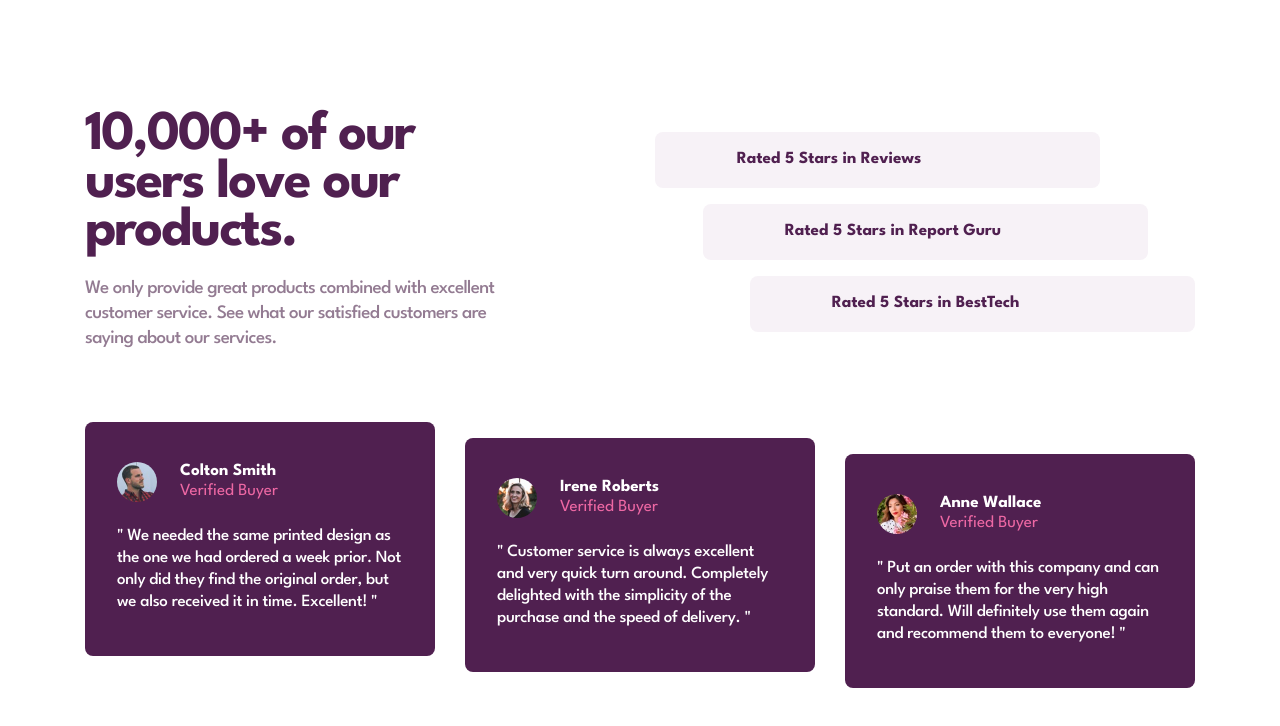
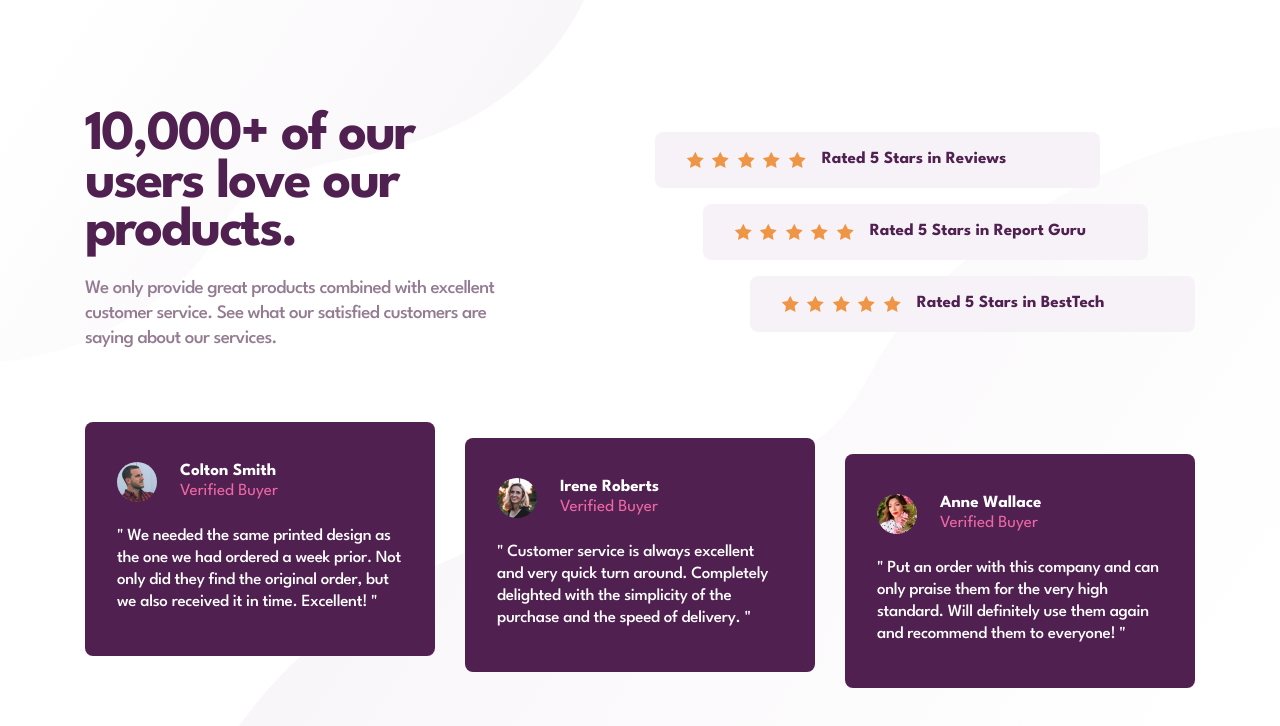
Before and after one commit to codepalacios/social-proof-section, a plain HTML site: page index.html in a window 1280 px wide. Drawn offline with Linux system fonts and the light colour scheme; the site is published under a folder, as on GitHub Pages, so addresses that start at the root find nothing.

Commit message:
[FIX] CSS

```diff
--- a/index.html
+++ b/index.html
@@ -45,31 +45,31 @@
       <section class="container-section__rated">
         <div>
           <div class="container-section__start">
-            <img src="/images/icon-star.svg" alt="" />
-            <img src="/images/icon-star.svg" alt="" />
-            <img src="/images/icon-star.svg" alt="" />
-            <img src="/images/icon-star.svg" alt="" />
-            <img src="/images/icon-star.svg" alt="" />
+            <img src="./images/icon-star.svg" alt="" />
+            <img src="./images/icon-star.svg" alt="" />
+            <img src="./images/icon-star.svg" alt="" />
+            <img src="./images/icon-star.svg" alt="" />
+            <img src="./images/icon-star.svg" alt="" />
           </div>
           <p>Rated 5 Stars in Reviews</p>
         </div>
         <div>
           <div class="container-section__start">
-            <img src="/images/icon-star.svg" alt="" />
-            <img src="/images/icon-star.svg" alt="" />
-            <img src="/images/icon-star.svg" alt="" />
-            <img src="/images/icon-star.svg" alt="" />
-            <img src="/images/icon-star.svg" alt="" />
+            <img src="./images/icon-star.svg" alt="" />
+            <img src="./images/icon-star.svg" alt="" />
+            <img src="./images/icon-star.svg" alt="" />
+            <img src="./images/icon-star.svg" alt="" />
+            <img src="./images/icon-star.svg" alt="" />
           </div>
           <p>Rated 5 Stars in Report Guru</p>
         </div>
         <div>
           <div class="container-section__start">
-            <img src="/images/icon-star.svg" alt="" />
-            <img src="/images/icon-star.svg" alt="" />
-            <img src="/images/icon-star.svg" alt="" />
-            <img src="/images/icon-star.svg" alt="" />
-            <img src="/images/icon-star.svg" alt="" />
+            <img src="./images/icon-star.svg" alt="" />
+            <img src="./images/icon-star.svg" alt="" />
+            <img src="./images/icon-star.svg" alt="" />
+            <img src="./images/icon-star.svg" alt="" />
+            <img src="./images/icon-star.svg" alt="" />
           </div>
           <p>Rated 5 Stars in BestTech</p>
         </div>
--- a/styles/mobile-design.css
+++ b/styles/mobile-design.css
@@ -27,8 +27,8 @@ img {
 /* Mobile design */
 
 body {
-  background-image: url("/images/bg-pattern-top-mobile.svg"),
-    url("/images/bg-pattern-bottom-mobile.svg");
+  background-image: url("../images/bg-pattern-top-mobile.svg"),
+    url("../images/bg-pattern-bottom-mobile.svg");
   background-repeat: no-repeat;
   background-position: top, bottom;
   background-size: contain;
--- a/styles/tablet-design.css
+++ b/styles/tablet-design.css
@@ -1,8 +1,8 @@
 /* Tablet design */
 @media (min-width: 760px) {
   body {
-    background-image: url("/images/bg-pattern-top-desktop.svg"),
-      url("/images/bg-pattern-bottom-desktop.svg");
+    background-image: url("../images/bg-pattern-top-desktop.svg"),
+      url("../images/bg-pattern-bottom-desktop.svg");
     background-position: left top, right bottom;
     background-size: auto;
   }
```
